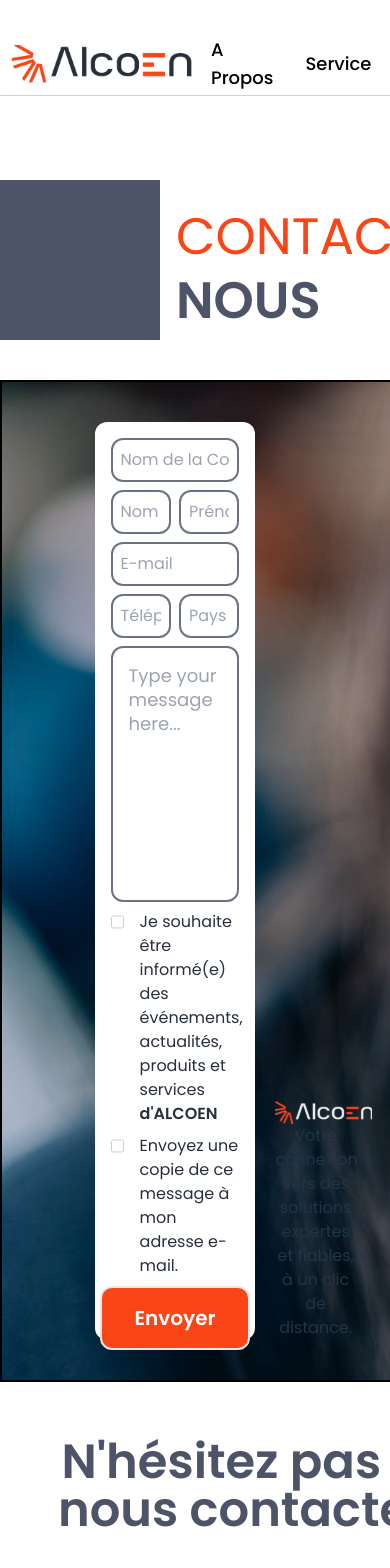
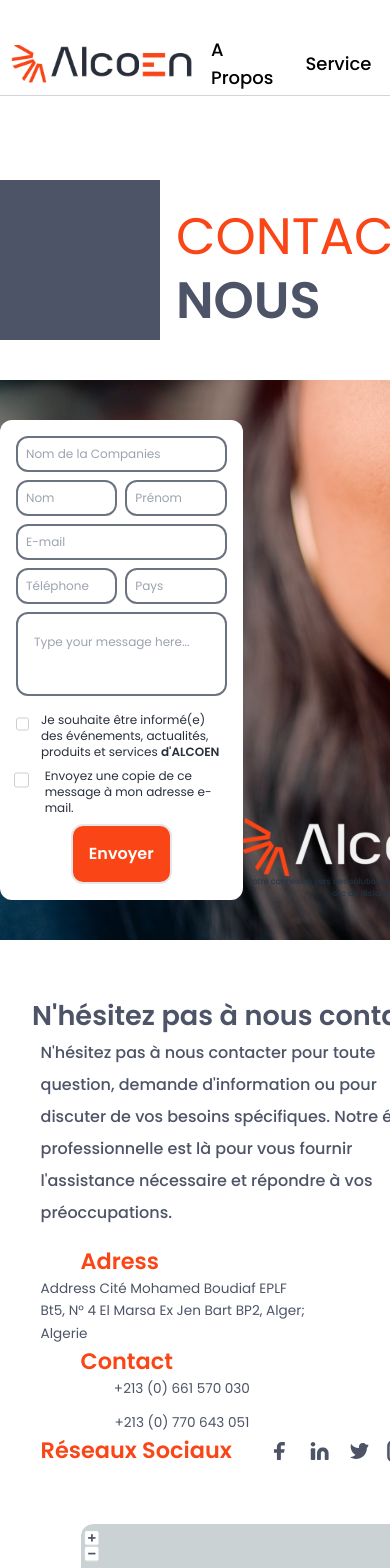
Before and after one commit to hikiuzrx/Alcoen, a React (Vite) app: page /contact in a window 390 px wide. Shown: the top 1568 px of the page. Built offline with nearby package versions, Linux system fonts and the light colour scheme.

Commit message:
contact responsive

```diff
--- a/src/pages/Contact.tsx
+++ b/src/pages/Contact.tsx
@@ -1,82 +1,98 @@
 import PageHeader from "../components/PageHeader"
-import { Form } from "react-router-dom"
+import { Form,useActionData } from "react-router-dom"
 import "../styles/checkBox.css"
 import sns from '../assets/Contact/social media.svg'
 import map from '../assets/Contact/contact-map.png'
 import logo from "../assets/Contact/big logo.png"
 import logow from '../assets/logo svg.svg'
-export function Contact(){
+import { useState,useEffect} from "react"
+
+export function  Contact(){
+
+     let [contact,setContact]= useState('Envoyer')
+     let fetchState =  useActionData()
+     console.log(fetchState)
      const  Header = {part1:'CONTACTER',part2:'NOUS'}
 
+     useEffect(() => {
+          if (fetchState === true) {
+            setContact('Message Envoyé');
+            // Clear all form fields if the message is sent
+            const form = document.querySelector('form');
+            form?.reset();
+          }
+        }, [fetchState]);
      return (
           <>
           <div className="relative top-20 mb-10">
                <PageHeader Header={Header}/>
-               <section className="border-2 border-black max-h-[1002px] overflow-hidden my-10 bg-[url('../../public/Contact1.png')] bg-cover bg-no-repeat flex justify-center">
-                    <div className="p-4 bg-white rounded-xl my-10 w-1/3">
-                         <Form method="post" action="/contact" className="grid grid-cols-2 gap-2 text-other ">
+               <section className=" max-h-[1002px] overflow-hidden my-10 bg-[url('../../public/Contact1.png')] bg-cover bg-no-repeat flex justify-center">
+                    <div className="p-4 bg-white rounded-xl my-10 lg:w-1/3 md:w-1/2 xs:w-2/3">
+                         <Form method="post"   action="" className="grid grid-cols-2 gap-2 text-other md:text-base xs:text-xs ">
                               <input required type="text" placeholder="Nom de la Companies" name="Entreprise" className="col-span-2 rounded-xl bg-white border-2 border-gray-500 p-2" />
                               <input required type="text" placeholder="Nom" name="lastName" className="bg-white rounded-xl col-span-1 border-2 border-gray-500 p-2" />
                               <input required type="text" placeholder="Prénom" name="firstName" className="bg-white rounded-xl col-span-1 border-2 border-gray-500 p-2"/>
                               <input required type="email" placeholder="E-mail" name="email" className="bg-white rounded-xl border-2 border-gray-500 col-span-2 p-2" />
                               <input required type="tel" placeholder="Téléphone" name="phoneNumber" className="bg-white rounded-xl border-2 border-gray-500 col-span-1 p-2" />
                               <input required type="text" placeholder="Pays" name="country" className="bg-white rounded-xl border-2 border-gray-500 col-span-1 p-2" />
-                              <textarea name="message" required className="w-full h-64 p-4 text-lg leading-6 border-2 border-gray-500 resize-none overflow-hidden col-span-2 bg-white text-other rounded-xl break-words whitespace-pre-wrap" placeholder="Type your message here..."></textarea>
-                              <div className="col-span-2 flex gap-4">
-                              <input required type="checkbox" name="intU" className="w-5 h-5 mt-0.5   border-2 opacity-35  after:border-gray-500 rounded-md checked:opacity-100 accent-primary forced-color-adjust-none peer-checked:border-other peer-checked:border-2" />
-                              <label htmlFor="intU" className="text-other  ">Je souhaite être informé(e) des événements, actualités, produits et services <span className="font-semibold">d'ALCOEN</span> </label>
+                              <textarea name="message" required className="w-full md:h-64 xs:h-48 p-4 md:text-lg xs:text-xs leading-6 border-2 border-gray-500 resize-none overflow-hidden col-span-2 bg-white text-other rounded-xl break-words whitespace-pre-wrap" placeholder="Type your message here..."></textarea>
+                              <div className="col-span-2 flex gap-3 mt-2">
+                              <input required type="checkbox" name="uClient" className="w-8 h-5
+                              mt-0.5   border-2 opacity-35  after:border-gray-500 rounded-md checked:opacity-100 accent-primary forced-color-adjust-none peer-checked:border-other" />
+                              <label htmlFor="uClient" className="text-other md:text-base xs:text-xs  ">Je souhaite être informé(e) des événements, actualités, produits et services <span className="font-semibold">d'ALCOEN</span> </label>
                               </div>
                               <div className="col-span-2 flex gap-4">
-                              <input required type="checkbox" name="intU" className="w-5 h-5 mt-0.5   border-2 opacity-35  after:border-gray-500 rounded-md checked:opacity-100 accent-primary forced-color-adjust-none peer-checked:border-other peer-checked:border-2 " />
-                              <label htmlFor="intU" className="text-other ">Envoyez une copie de ce message à mon adresse e-mail. </label>
+                              <input required type="checkbox" name="sCopy" className="w-7 h-5 -ml-0.5 mt-0.5   border-2 opacity-35  after:border-gray-500 rounded-md checked:opacity-100 accent-primary forced-color-adjust-none peer-checked:border-other  " />
+                              <label htmlFor="sCopy" className="text-other md:text-base xs:text-xs ">Envoyez une copie de ce message à mon adresse e-mail. </label>
                               </div>
                               <div className="col-span-2 flex justify-center items-center">
-                                   <input required type="submit" className="p-4 px-8 border-2 bg-primary text-white font-semibold rounded-xl text-xl hover:bg-secondary active:bg-other" value={"Envoyer"} />
+                                   <input required type="submit" className="p-4 md:px-8 xs:px-3 xs:py-2 xs:text-base border-2 bg-primary text-white font-semibold rounded-xl md:text-xl hover:bg-secondary active:bg-other" value={contact}  />
                               </div>
 
                          </Form>
 
                     </div>
-                    <div className="flex flex-col justify-end mb-10 mx-5 w-1/5">
+                    <div className="flex flex-col justify-end mb-10 lg:mx-5 md:mx-2 lg:w-1/5 xs:w-1/4 md:w-4/12">
                          <img src={logow} alt="logo" className="max-w-[252px]" />
-                         <p className="text-center pr-4 ">Votre connexion vers des solutions expertes et fiables, à un clic de distance.</p>
+                         <p className="text-center lg:text-base md:text-s lg:pr-4 md:pr-2 xs:text-xxs ">Votre connexion vers des solutions expertes et fiables, à un clic de distance.</p>
                     </div>
 
 
                </section>
                <section className="my-14">
-                    <h2 className="text-secondary text-center font-semibold text-5xl">
+                    <h2 className="text-secondary text-center font-semibold lg:text-5xl xs:text-2.5xl md:text-4.5xl">
                     N'hésitez pas à nous contacter
                     </h2>
-                    <div className="mx-10 grid grid-cols-12 ">
-                    <p className="  ml-10 col-start-3 col-span-7 text-secondary leading-loose text-lg font-medium text-center line-clamp-3  my-10">
+                    <div className="md:mx-10 xs:mx-2 grid grid-cols-12 ">
+                    <p className="  md:ml-10 md:col-start-3 md:col-span-7 xs:col-start-2 xs:col-span-10 text-secondary leading-loose md:text-lg xs:text-base font-medium md:text-center    lg:my-10 md:my-7">
                     N'hésitez pas à nous contacter pour toute question, demande d'information ou pour discuter de vos besoins spécifiques. Notre équipe professionnelle est là pour vous fournir l'assistance nécessaire et répondre à vos préoccupations.
                     </p>
                     </div>
                     <div className="grid grid-cols-12 w-full">
-                         <div className="col-start-2 col-span-10 flex justify-between gap-4">
-                              <div className="w-1/4">
-                                   <h3 className="text-primary text-center font-semibold text-4xl">Adress</h3>
-                                   <p className="text-secondary mt-7 line-clamp-4 text-lg leading-relaxed">
+                         <div className="col-start-2 col-span-10 md:flex w-full  mt-4 xs:grid xs:grid-cols-2
+                          md:justify-between xs:justify-around  xs:gap-1 md:gap-4">
+                              <div className="md:w-1/4 xs:w-2/3 xs:ml-14 md:ml-0" >
+                                   <h3 className="text-primary md:text-center xs:text-start md:ml-0 xs:ml-10 xl:-ml-6 font-semibold md:text-4xl xs:text-1.4xl">Adress</h3>
+                                   <p className="text-secondary md:pl-6 lg:pl-0 md:text-base lg:text-lg md:mt-7 xs:mt-3  xs:text-m leading-relaxed">
                                    Address Cité Mohamed Boudiaf EPLF Bt5,
                                    N° 4 El Marsa Ex Jen Bart BP2, Alger; Algerie
                                    </p>
                               </div>
-                              <div className="w-1/4">
-                              <h3 className="text-primary text-center font-semibold text-4xl">Contact</h3>
-                                   <p className="text-secondary text-center mt-7 mb-3 text-lg leading-relaxed">
+                              <div className="md:w-1/4  xs:w-1/2 xs:ml-10">
+                              <h3 className="text-primary md:text-center xs:text-center font-semibold md:text-4xl xs:text-1.4xl">Contact</h3>
+                                   <p className="text-secondary text-center md:mt-7 xs:mt-4 mb-3 md:text-lg xs:text-m xs:text-nowrap leading-relaxed">
                                    +213 (0) 661 570 030
                                    </p>
-                                   <p className="text-secondary text-center text-lg leading-relaxed ">+213 (0) 770 643 051</p>
+                                   <p className="text-secondary text-center md:text-lg xs:text-m xs:text-nowrap leading-relaxed ">+213 (0) 770 643 051</p>
                               </div>
-                              <div className="w-1/4">
-                              <h3 className="text-primary text-center font-semibold text-4xl">Réseaux Sociaux</h3>
-                                  <div className="flex justify-center"><img src={sns} alt="social media" className="mt-7 justify-self-center" /></div>
+                              <div className="md:w-1/4 xs:w-full xs:col-span-full xs:flex xs:flex-col xs:items-center">
+                              <h3 className="text-primary text-center xs:text-nowrap md:text-wrap font-semibold xs:text-1.4xl md:text-4xl">Réseaux Sociaux</h3>
+                                  <div className="flex justify-center"><img src={sns} alt="social media" className="md:mt-7 xs:mt-4 xs:w-2/3 xl:w-full  justify-self-center" /></div>
                               </div>
                          </div>
                     </div>
                </section>
-               <section className="grid grid-cols-12 gap-y-10">
+               <section className="grid grid-cols-12 md:gap-y-10 xs:gap-y-2">
                     <div className="col-start-3 col-span-8 overflow-hidden rounded-xl">
                          <img src={map} alt="map" className="rounded-xl" />
                     </div>
@@ -89,3 +105,46 @@ export function Contact(){
 
      )
 }
+let sendEmail = async ({ request  }:any) => {
+     const data = await request.formData()
+     let emailData ={
+          companyName:data.get('Entreprise'),
+          lastName:data.get('lastName'),
+          firstName:data.get('firstName'),
+          email:data.get('email'),
+          phoneNumber:data.get('phoneNumber'),
+          country:data.get('country'),
+          message:data.get('message'),
+          sCopy: data.get('sCopy')? true:false,
+          uClient: data.get('uClient')? true:false
+     }
+     emailData? console.log(emailData):console.log('empty data ')
+     emailData.sCopy? console.log(emailData.sCopy):console.log('empty copy')
+     emailData.uClient? console.log(emailData.uClient):console.log('empty update')
+     try {
+          const response = await fetch('http://localhost:3000/', {
+            method: 'POST',
+            headers: {
+              'Content-Type': 'application/json',
+            },
+            body: JSON.stringify(emailData),
+          });
+
+          if (!response.ok) {
+            throw new Error(`HTTP error! Status: ${response.status}`);
+          }
+
+          const result = await response.json();
+          console.log('Server response:', result);
+          if (result.message === 'email sent ') {
+               return true
+             } else {
+               return false
+             }
+        } catch (error) {
+          console.error('Fetch error:', error);
+          return false
+        }
+
+}
+export {sendEmail}
```
